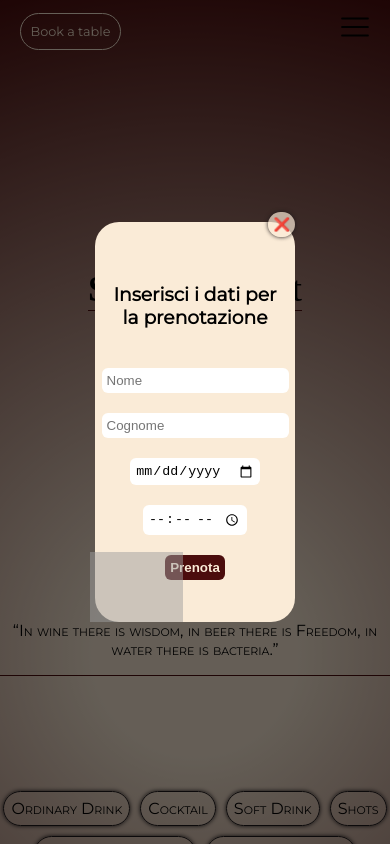
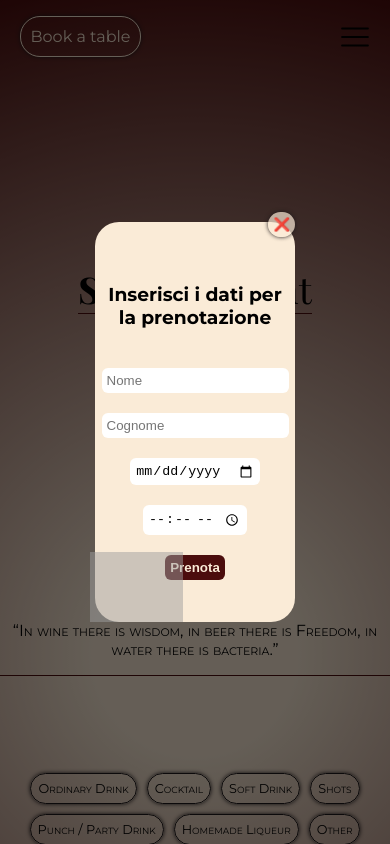
Before and after one commit to EricaCandido/Cocktail-vite, a React (Vite) app: page / in a window 390 px wide. Both pictures are taken after a click on the element "Book a table". Shown: the top 844 px of the page. Built offline with nearby package versions, Linux system fonts and the light colour scheme; no server answers; grey boxes are pictures that could not be loaded.

Commit message:
25-03-2023

```diff
--- a/src/components/cocktailDetail/index.module.scss
+++ b/src/components/cocktailDetail/index.module.scss
@@ -72,7 +72,8 @@
       border-radius: 24px;
       .text {
         font-size: 0.9rem;
-        width: fit-content;
+        width: calc(80vw - 60px);
+        min-width: 60vw;
         border-top-right-radius: 24px;
         border-top-left-radius: 24px;
         border-bottom-left-radius: 0px;
--- a/src/components/hero/Hero.jsx
+++ b/src/components/hero/Hero.jsx
@@ -1,5 +1,205 @@
-// import styles from "./index.module.scss";
+import styles from "./index.module.scss";
+import { RxHamburgerMenu } from "react-icons/rx";
+
+const Hero = ({ setCategory, setMenuVisibility, setReservationVisibility }) => {
+  const onHandleFilter = (category) => {
+    setCategory(category);
+  };
+
+  const onHandleMenuVisibility = () => {
+    setMenuVisibility((prev) => !prev);
+  };
+
+  const onHandleReservationVisibility = () => {
+    setReservationVisibility(true);
+  };
+
+  return (
+    <div className={styles.Hero}>
+      <div className={styles.nav}>
+        <p onClick={onHandleReservationVisibility} className={styles.booking}>
+          Book a table
+        </p>
+        <RxHamburgerMenu
+          className={styles.hamburger}
+          onClick={onHandleMenuVisibility}
+        />
+      </div>
+
+      <div className={styles.titleOne}>
+        <p>Strong</p>
+        <p className={styles.titleLight}>&Light</p>
+      </div>
+
+      <p className={styles.titleThree}>Cocktails</p>
+      <img
+        className={styles.titleImage}
+        src="https://cdn-icons-png.flaticon.com/512/442/442032.png?w=740&t=st=1679431232~exp=1679431832~hmac=ceb6ced3dc4bd097bc7a9b620835a555565451e602647207f1a330f84ce67613"
+        alt="img"
+      />
+      <p className={styles.quote}>
+        “In wine there is wisdom, in beer there is Freedom, in water there is
+        bacteria.”
+      </p>
+      <ul className={styles.categories}>
+        <li onClick={() => onHandleFilter("Ordinary Drink")}>Ordinary Drink</li>
+        <li onClick={() => onHandleFilter("Cocktail")}>Cocktail</li>
+        <li onClick={() => onHandleFilter("Ordinary Drink")}>Soft Drink</li>
+        <li onClick={() => onHandleFilter("Shot")}>Shots</li>
+        <li onClick={() => onHandleFilter("Punch / Party Drink")}>
+          Punch / Party Drink
+        </li>
+        <li onClick={() => onHandleFilter("Homemade Liqueur")}>
+          Homemade Liqueur
+        </li>
+        <li onClick={() => onHandleFilter("Other / Unknown")}>Other</li>
+      </ul>
+    </div>
+  );
+};
+
+export default Hero;
+
+// CON STYLED COMPONENT
+
+// import styled from "styled-components";
 // import { RxHamburgerMenu } from "react-icons/rx";
+
+// const HeroWrapper = styled.div`
+//   display: flex;
+//   flex-direction: column;
+//   justify-content: center;
+//   align-items: center;
+//   position: relative;
+//   height: 80vh;
+//   border-bottom: 1px solid #4b0d0d;
+// `;
+
+// const Nav = styled.div`
+//   padding: 0 20px;
+//   position: absolute;
+//   top: 0;
+//   width: 90%;
+//   display: flex;
+//   justify-content: space-between;
+//   align-items: center;
+
+//   & p {
+//     color: #faebd7;
+//     padding: 10px;
+//     border: 1px solid #faebd7;
+//     width: fit-content;
+//     border-radius: 20px;
+//     cursor: pointer;
+//     transition: all 0.35s ease-out;
+//     box-shadow: $box-shadow;
+//     &:hover {
+//       color: #faebd7;
+//       background: rgba(134, 22, 87, 1);
+//     }
+//     @media screen and (max-width: 800px) {
+//       font-size: 0.8rem;
+//     }
+//   }
+//   & span {
+//     font-size: 2rem;
+//     cursor: pointer;
+//   }
+// `;
+
+// const TitleOne = styled.div`
+//   @import url("https://fonts.googleapis.com/css2?family=Playfair+Display:ital,wght@0,800;1,400&display=swap");
+//   font-family: "Playfair Display", serif;
+//   display: flex;
+//   border-bottom: 1px solid #4b0d0d;
+//   font-size: 6rem;
+//   font-weight: bold;
+
+//   & p {
+//     margin: 0;
+//     padding: 0;
+//   }
+//   @media screen and (max-width: 800px) {
+//     font-size: 4rem;
+//   }
+//   @media screen and (max-width: 400px) {
+//     font-size: 2.3rem;
+//   }
+// `;
+
+// const TitleLight = styled.p`
+//   font-weight: lighter;
+// `;
+
+// const TitleThree = styled.p`
+//   @import url("https://fonts.googleapis.com/css2?family=Montserrat:wght@100;400;700&display=swap");
+//   font-family: "Montserrat", sans-serif;
+//   font-size: 2rem;
+//   margin: 5px;
+//   top: 50%;
+//   right: 5%;
+//   color: antiquewhite;
+
+//   p {
+//     margin: 0;
+//     padding: 0;
+//   }
+//   @media screen and (max-width: 400px) {
+//     font-size: 1.5rem;
+//   }
+// `;
+
+// const TitleImage = styled.img`
+//   width: 50px;
+//   padding: 10px;
+// `;
+
+// const Quote = styled.p`
+//   position: absolute;
+//   font-size: 1.2rem;
+//   width: 100%;
+//   bottom: 0;
+//   text-align: center;
+//   font-variant: small-caps;
+//   @media screen and (max-width: 400px) {
+//     font-size: 1rem;
+//   }
+// `;
+
+// const HeroUl = styled.ul`
+//   display: flex;
+//   gap: 10px;
+//   flex-wrap: wrap;
+//   align-items: center;
+//   justify-content: center;
+//   width: 100%;
+//   padding: 0;
+//   position: absolute;
+//   bottom: -15%;
+//   list-style-type: none;
+//   text-align: center;
+//   font-variant: small-caps;
+//   @media screen and (max-width: 800px) {
+//     bottom: -27%;
+//   }
+
+//   @media screen and (max-width: 400px) {
+//     bottom: -38%;
+//   }
+
+//   & li {
+//     border: 1px solid #1f1a1c;
+//     border-radius: 20px;
+//     padding: 7px;
+//     box-shadow: 0 0 4px #1f1a1c;
+//     cursor: pointer;
+//     transition: all 0.35s ease-out;
+//     &:hover {
+//       color: #faebd7;
+//       background: rgba(63, 13, 18, 1);
+//     }
+//   }
+// `;
 
 // const Hero = ({ setCategory, setMenuVisibility, setReservationVisibility }) => {
 //   const onHandleFilter = (category) => {
@@ -15,33 +215,27 @@
 //   };
 
 //   return (
-//     <div className={styles.Hero}>
-//       <div className={styles.nav}>
-//         <p onClick={onHandleReservationVisibility} className={styles.booking}>
-//           Book a table
-//         </p>
-//         <RxHamburgerMenu
-//           className={styles.hamburger}
-//           onClick={onHandleMenuVisibility}
-//         />
-//       </div>
-
-//       <div className={styles.titleOne}>
+//     <HeroWrapper>
+//       <Nav>
+//         <p onClick={onHandleReservationVisibility}> Book a table</p>
+//         <span>
+//           <RxHamburgerMenu onClick={onHandleMenuVisibility} />
+//         </span>
+//       </Nav>
+//       <TitleOne>
 //         <p>Strong</p>
-//         <p className={styles.titleLight}>&Light</p>
-//       </div>
-
-//       <p className={styles.titleThree}>Cocktails</p>
-//       <img
-//         className={styles.titleImage}
+//         <TitleLight>&Light</TitleLight>
+//       </TitleOne>
+//       <TitleThree>Cocktails</TitleThree>
+//       <TitleImage
 //         src="https://cdn-icons-png.flaticon.com/512/442/442032.png?w=740&t=st=1679431232~exp=1679431832~hmac=ceb6ced3dc4bd097bc7a9b620835a555565451e602647207f1a330f84ce67613"
 //         alt="img"
 //       />
-//       <p className={styles.quote}>
+//       <Quote>
 //         “In wine there is wisdom, in beer there is Freedom, in water there is
 //         bacteria.”
-//       </p>
-//       <ul className={styles.categories}>
+//       </Quote>
+//       <HeroUl>
 //         <li onClick={() => onHandleFilter("Ordinary Drink")}>Ordinary Drink</li>
 //         <li onClick={() => onHandleFilter("Cocktail")}>Cocktail</li>
 //         <li onClick={() => onHandleFilter("Ordinary Drink")}>Soft Drink</li>
@@ -53,203 +247,9 @@
 //           Homemade Liqueur
 //         </li>
 //         <li onClick={() => onHandleFilter("Other / Unknown")}>Other</li>
-//       </ul>
-//     </div>
+//       </HeroUl>
+//     </HeroWrapper>
 //   );
 // };
 
 // export default Hero;
-
-// CON STYLED COMPONENT
-
-import styled from "styled-components";
-import { RxHamburgerMenu } from "react-icons/rx";
-
-const HeroWrapper = styled.div`
-  display: flex;
-  flex-direction: column;
-  justify-content: center;
-  align-items: center;
-  position: relative;
-  height: 80vh;
-  border-bottom: 1px solid #4b0d0d;
-`;
-
-const Nav = styled.div`
-  padding: 0 20px;
-  position: absolute;
-  top: 0;
-  width: 90%;
-  display: flex;
-  justify-content: space-between;
-  align-items: center;
-
-  & p {
-    color: #faebd7;
-    padding: 10px;
-    border: 1px solid #faebd7;
-    width: fit-content;
-    border-radius: 20px;
-    cursor: pointer;
-    transition: all 0.35s ease-out;
-    box-shadow: $box-shadow;
-    &:hover {
-      color: #faebd7;
-      background: rgba(134, 22, 87, 1);
-    }
-    @media screen and (max-width: 800px) {
-      font-size: 0.8rem;
-    }
-  }
-  & span {
-    font-size: 2rem;
-    cursor: pointer;
-  }
-`;
-
-const TitleOne = styled.div`
-  @import url("https://fonts.googleapis.com/css2?family=Playfair+Display:ital,wght@0,800;1,400&display=swap");
-  font-family: "Playfair Display", serif;
-  display: flex;
-  border-bottom: 1px solid #4b0d0d;
-  font-size: 6rem;
-  font-weight: bold;
-
-  & p {
-    margin: 0;
-    padding: 0;
-  }
-  @media screen and (max-width: 800px) {
-    font-size: 4rem;
-  }
-  @media screen and (max-width: 400px) {
-    font-size: 2.3rem;
-  }
-`;
-
-const TitleLight = styled.p`
-  font-weight: lighter;
-`;
-
-const TitleThree = styled.p`
-  @import url("https://fonts.googleapis.com/css2?family=Montserrat:wght@100;400;700&display=swap");
-  font-family: "Montserrat", sans-serif;
-  font-size: 2rem;
-  margin: 5px;
-  top: 50%;
-  right: 5%;
-  color: antiquewhite;
-
-  p {
-    margin: 0;
-    padding: 0;
-  }
-  @media screen and (max-width: 400px) {
-    font-size: 1.5rem;
-  }
-`;
-
-const TitleImage = styled.img`
-  width: 50px;
-  padding: 10px;
-`;
-
-const Quote = styled.p`
-  position: absolute;
-  font-size: 1.2rem;
-  width: 100%;
-  bottom: 0;
-  text-align: center;
-  font-variant: small-caps;
-  @media screen and (max-width: 400px) {
-    font-size: 1rem;
-  }
-`;
-
-const HeroUl = styled.ul`
-  display: flex;
-  gap: 10px;
-  flex-wrap: wrap;
-  align-items: center;
-  justify-content: center;
-  width: 100%;
-  padding: 0;
-  position: absolute;
-  bottom: -15%;
-  list-style-type: none;
-  text-align: center;
-  font-variant: small-caps;
-  @media screen and (max-width: 800px) {
-    bottom: -27%;
-  }
-
-  @media screen and (max-width: 400px) {
-    bottom: -38%;
-  }
-
-  & li {
-    border: 1px solid #1f1a1c;
-    border-radius: 20px;
-    padding: 7px;
-    box-shadow: 0 0 4px #1f1a1c;
-    cursor: pointer;
-    transition: all 0.35s ease-out;
-    &:hover {
-      color: #faebd7;
-      background: rgba(63, 13, 18, 1);
-    }
-  }
-`;
-
-const Hero = ({ setCategory, setMenuVisibility, setReservationVisibility }) => {
-  const onHandleFilter = (category) => {
-    setCategory(category);
-  };
-
-  const onHandleMenuVisibility = () => {
-    setMenuVisibility((prev) => !prev);
-  };
-
-  const onHandleReservationVisibility = () => {
-    setReservationVisibility(true);
-  };
-
-  return (
-    <HeroWrapper>
-      <Nav>
-        <p onClick={onHandleReservationVisibility}> Book a table</p>
-        <span>
-          <RxHamburgerMenu onClick={onHandleMenuVisibility} />
-        </span>
-      </Nav>
-      <TitleOne>
-        <p>Strong</p>
-        <TitleLight>&Light</TitleLight>
-      </TitleOne>
-      <TitleThree>Cocktails</TitleThree>
-      <TitleImage
-        src="https://cdn-icons-png.flaticon.com/512/442/442032.png?w=740&t=st=1679431232~exp=1679431832~hmac=ceb6ced3dc4bd097bc7a9b620835a555565451e602647207f1a330f84ce67613"
-        alt="img"
-      />
-      <Quote>
-        “In wine there is wisdom, in beer there is Freedom, in water there is
-        bacteria.”
-      </Quote>
-      <HeroUl>
-        <li onClick={() => onHandleFilter("Ordinary Drink")}>Ordinary Drink</li>
-        <li onClick={() => onHandleFilter("Cocktail")}>Cocktail</li>
-        <li onClick={() => onHandleFilter("Ordinary Drink")}>Soft Drink</li>
-        <li onClick={() => onHandleFilter("Shot")}>Shots</li>
-        <li onClick={() => onHandleFilter("Punch / Party Drink")}>
-          Punch / Party Drink
-        </li>
-        <li onClick={() => onHandleFilter("Homemade Liqueur")}>
-          Homemade Liqueur
-        </li>
-        <li onClick={() => onHandleFilter("Other / Unknown")}>Other</li>
-      </HeroUl>
-    </HeroWrapper>
-  );
-};
-
-export default Hero;
--- a/src/components/hero/index.module.scss
+++ b/src/components/hero/index.module.scss
@@ -1,124 +1,124 @@
-// @import url("https://fonts.googleapis.com/css2?family=Playfair+Display:wght@400;800&display=swap");
-// @import url("https://fonts.googleapis.com/css2?family=Montserrat:wght@100;400;700&display=swap");
-// @import "../../styles/variables";
-// @import "../../styles/mixins";
-// .Hero {
-//   position: relative;
-//   height: 80vh;
-//   border-bottom: 1px solid $primary-color;
-//   @include flex-container();
-//   .nav {
-//     padding: 0 20px;
-//     position: absolute;
-//     top: 0;
-//     width: 90%;
-//     @include flex-container(row, 0, nowrap, space-between);
-//   }
-//   .booking {
-//     color: $impression-color;
-//     padding: 10px;
-//     border: 1px solid $impression-color;
-//     width: fit-content;
-//     border-radius: 20px;
-//     cursor: pointer;
-//     transition: all 0.35s ease-out;
-//     box-shadow: $box-shadow;
-//     &:hover {
-//       color: $impression-color;
-//       background: $active-color;
-//     }
-//   }
-//   .hamburger {
-//     font-size: 2rem;
-//     cursor: pointer;
-//   }
+@import url("https://fonts.googleapis.com/css2?family=Playfair+Display:wght@400;800&display=swap");
+@import url("https://fonts.googleapis.com/css2?family=Montserrat:wght@100;400;700&display=swap");
+@import "../../styles/variables";
+@import "../../styles/mixins";
+.Hero {
+  position: relative;
+  height: 80vh;
+  border-bottom: 1px solid $primary-color;
+  @include flex-container();
+  .nav {
+    padding: 0 20px;
+    position: absolute;
+    top: 0;
+    width: 90%;
+    @include flex-container(row, 0, nowrap, space-between);
+  }
+  .booking {
+    color: $impression-color;
+    padding: 10px;
+    border: 1px solid $impression-color;
+    width: fit-content;
+    border-radius: 20px;
+    cursor: pointer;
+    transition: all 0.35s ease-out;
+    box-shadow: $box-shadow;
+    &:hover {
+      color: $impression-color;
+      background: $active-color;
+    }
+  }
+  .hamburger {
+    font-size: 2rem;
+    cursor: pointer;
+  }
 
-//   .titleOne {
-//     @include flex-container(row); // font-family: "Tangerine", cursive;
-//     font-family: "Playfair Display", serif;
-//     font-size: 6rem;
-//     font-weight: bold;
-//     border-bottom: 1px solid $primary-color;
-//     p {
-//       margin: 0;
-//       padding: 0;
-//     }
-//   }
-//   .titleLight {
-//     font-weight: lighter;
-//   }
+  .titleOne {
+    @include flex-container(row); // font-family: "Tangerine", cursive;
+    font-family: "Playfair Display", serif;
+    font-size: 6rem;
+    font-weight: bold;
+    border-bottom: 1px solid $primary-color;
+    p {
+      margin: 0;
+      padding: 0;
+    }
+  }
+  .titleLight {
+    font-weight: lighter;
+  }
 
-//   .titleThree {
-//     font-family: "Montserrat", sans-serif;
-//     font-size: 2rem;
-//     margin: 5px;
-//     top: 50%;
-//     right: 5%;
-//     color: antiquewhite;
-//     p {
-//       margin: 0;
-//       padding: 0;
-//     }
-//   }
-//   .titleImage {
-//     width: 50px;
-//     padding: 10px;
-//   }
-//   .quote {
-//     position: absolute;
-//     font-size: 1.2rem;
-//     width: 100%;
-//     bottom: 0;
-//     text-align: center;
-//     font-variant: small-caps;
-//   }
+  .titleThree {
+    font-family: "Montserrat", sans-serif;
+    font-size: 2rem;
+    margin: 5px;
+    top: 50%;
+    right: 5%;
+    color: antiquewhite;
+    p {
+      margin: 0;
+      padding: 0;
+    }
+  }
+  .titleImage {
+    width: 50px;
+    padding: 10px;
+  }
+  .quote {
+    position: absolute;
+    font-size: 1.2rem;
+    width: 100%;
+    bottom: 0;
+    text-align: center;
+    font-variant: small-caps;
+  }
 
-//   .categories {
-//     width: 100%;
-//     padding: 0;
-//     position: absolute;
-//     bottom: -15%;
-//     @include flex-container(row, 10px, wrap, center, center);
-//     list-style-type: none;
-//     text-align: center;
-//     font-variant: small-caps;
-//   }
-//   .categories li {
-//     border: 1px solid $secondary-color;
-//     border-radius: 20px;
-//     padding: 7px;
-//     box-shadow: $box-shadow;
-//     cursor: pointer;
-//     transition: all 0.35s ease-out;
-//     &:hover {
-//       color: $impression-color;
-//       background: $active-color_deep;
-//     }
-//   }
-//   @media screen and (max-width: 800px) {
-//     .inshaker {
-//       font-size: 0.8rem;
-//     }
-//     .titleOne {
-//       font-size: 4rem;
-//     }
-//     .categories {
-//       bottom: -20%;
-//       font-size: 0.8rem;
-//     }
-//   }
-//   @media screen and (max-width: 400px) {
-//     .titleOne {
-//       font-size: 2.3rem;
-//     }
-//     .titleThree {
-//       font-size: 1.5rem;
-//     }
-//     .quote {
-//       font-size: 1rem;
-//     }
-//     .categories {
-//       bottom: -27%;
-//     }
-//   }
-// }
+  .categories {
+    width: 100%;
+    padding: 0;
+    position: absolute;
+    bottom: -15%;
+    @include flex-container(row, 10px, wrap, center, center);
+    list-style-type: none;
+    text-align: center;
+    font-variant: small-caps;
+  }
+  .categories li {
+    border: 1px solid $secondary-color;
+    border-radius: 20px;
+    padding: 7px;
+    box-shadow: $box-shadow;
+    cursor: pointer;
+    transition: all 0.35s ease-out;
+    &:hover {
+      color: $impression-color;
+      background: $active-color_deep;
+    }
+  }
+  @media screen and (max-width: 800px) {
+    .inshaker {
+      font-size: 0.8rem;
+    }
+    .titleOne {
+      font-size: 4rem;
+    }
+    .categories {
+      bottom: -20%;
+      font-size: 0.8rem;
+    }
+  }
+  @media screen and (max-width: 400px) {
+    .titleOne {
+      font-size: 2.3rem;
+    }
+    .titleThree {
+      font-size: 1.5rem;
+    }
+    .quote {
+      font-size: 1rem;
+    }
+    .categories {
+      bottom: -27%;
+    }
+  }
+}
--- a/src/components/reservation/index.module.scss
+++ b/src/components/reservation/index.module.scss
@@ -75,8 +75,6 @@
   .Reservation {
     .resForm {
       width: 200px;
-      // height: 250px;
-
       right: calc(50% - 100px);
     }
     .close {
```
